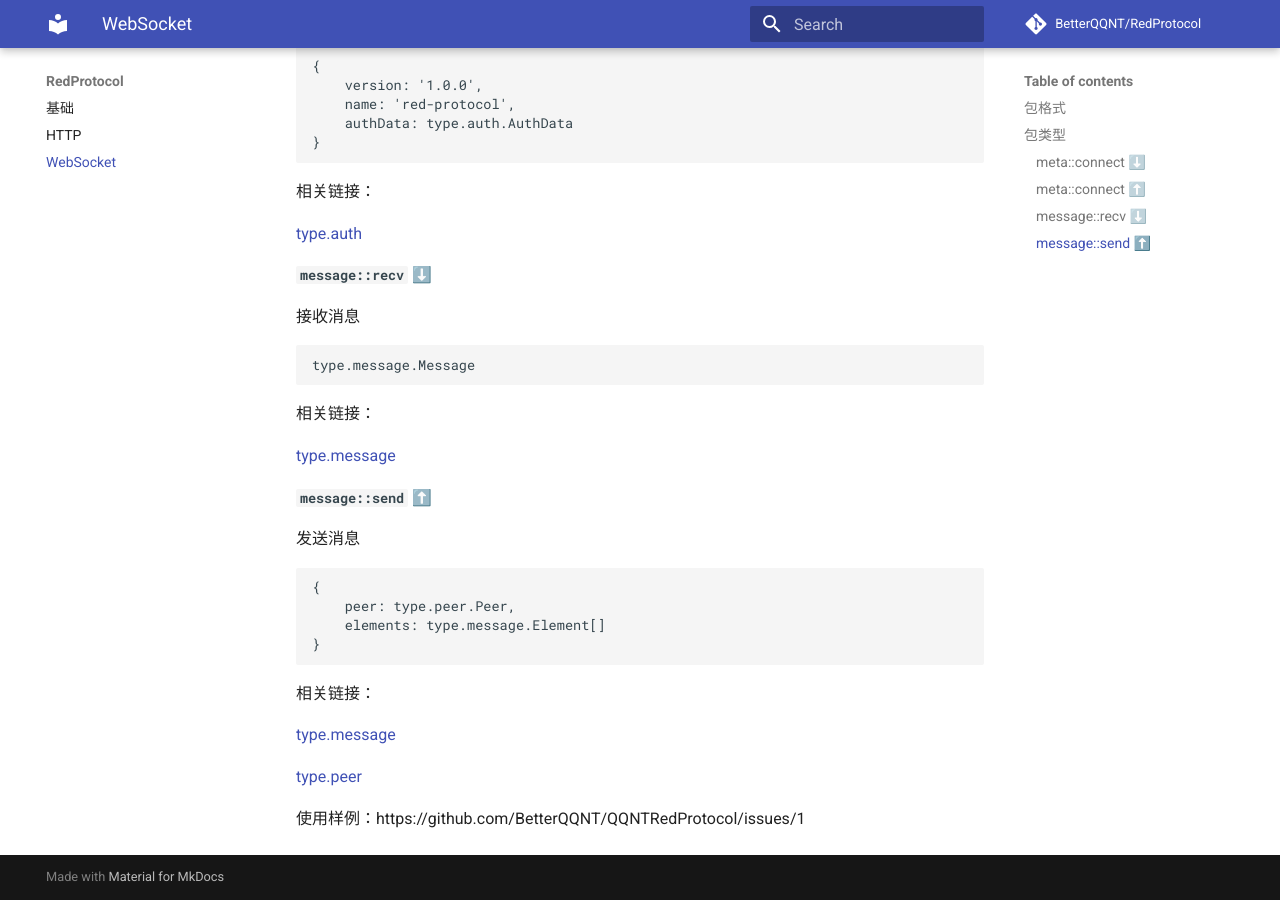
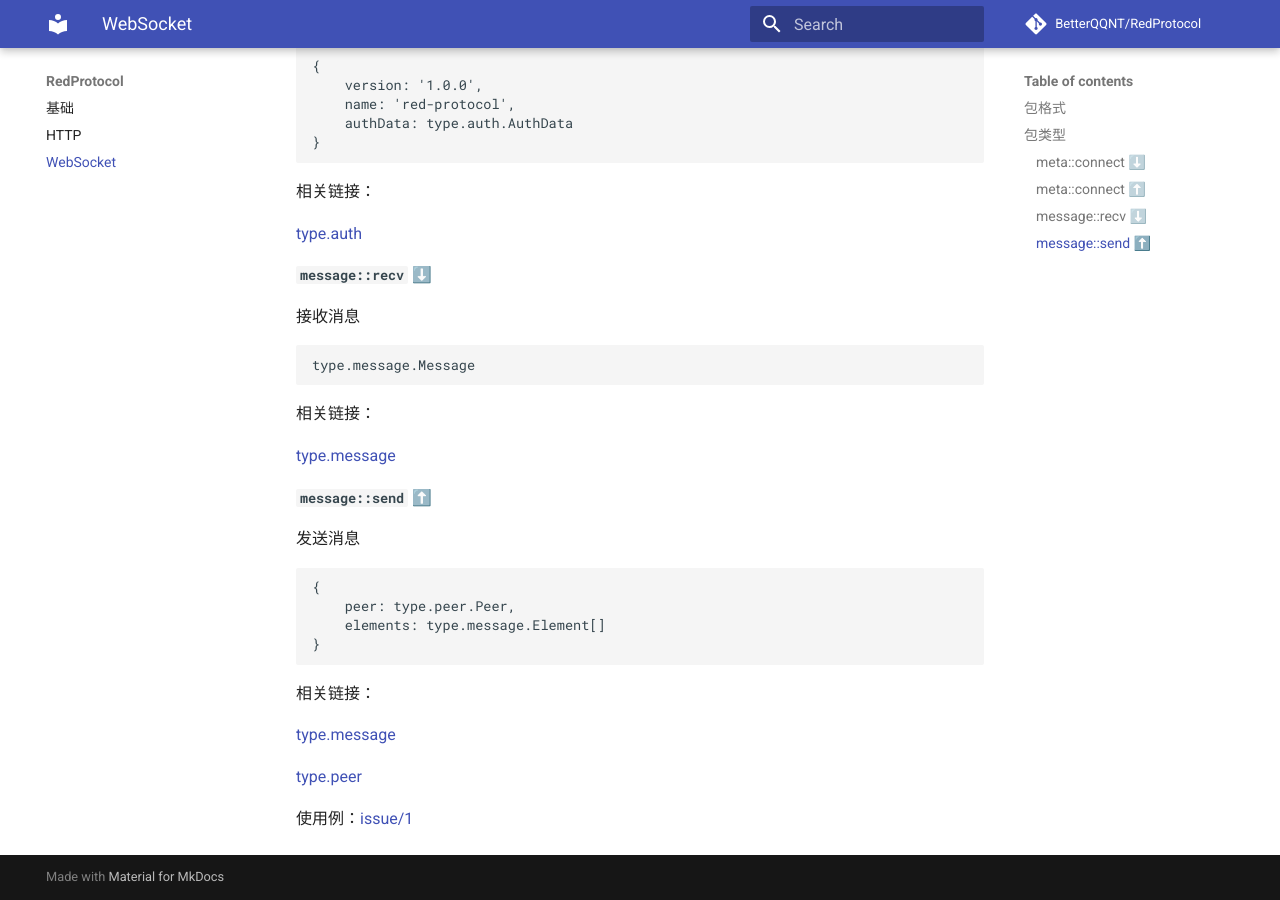
Before and after one commit to 2659170494/QQNTRedProtocol, an MkDocs documentation site: the page built from docs/websocket.md, in a window 1280 px wide and 900 px high, scrolled down 954 px. Built offline with MkDocs 1.6.1 and Material for MkDocs 9.7.7, drawn with Linux system fonts in a browser that asks for light colours; comment, search, counter and statistics services are not loaded.

Commit message:
Update websocket.md

```diff
--- a/docs/websocket.md
+++ b/docs/websocket.md
@@ -77,4 +77,4 @@ type.message.Message
 
 [type.peer](https://github.com/BetterQQNT/QQNTRedProtocol/blob/main/types/peer.d.ts)
 
-使用样例：https://github.com/BetterQQNT/QQNTRedProtocol/issues/1
+使用例：[issue/1](https://github.com/BetterQQNT/QQNTRedProtocol/issues/1)
```
